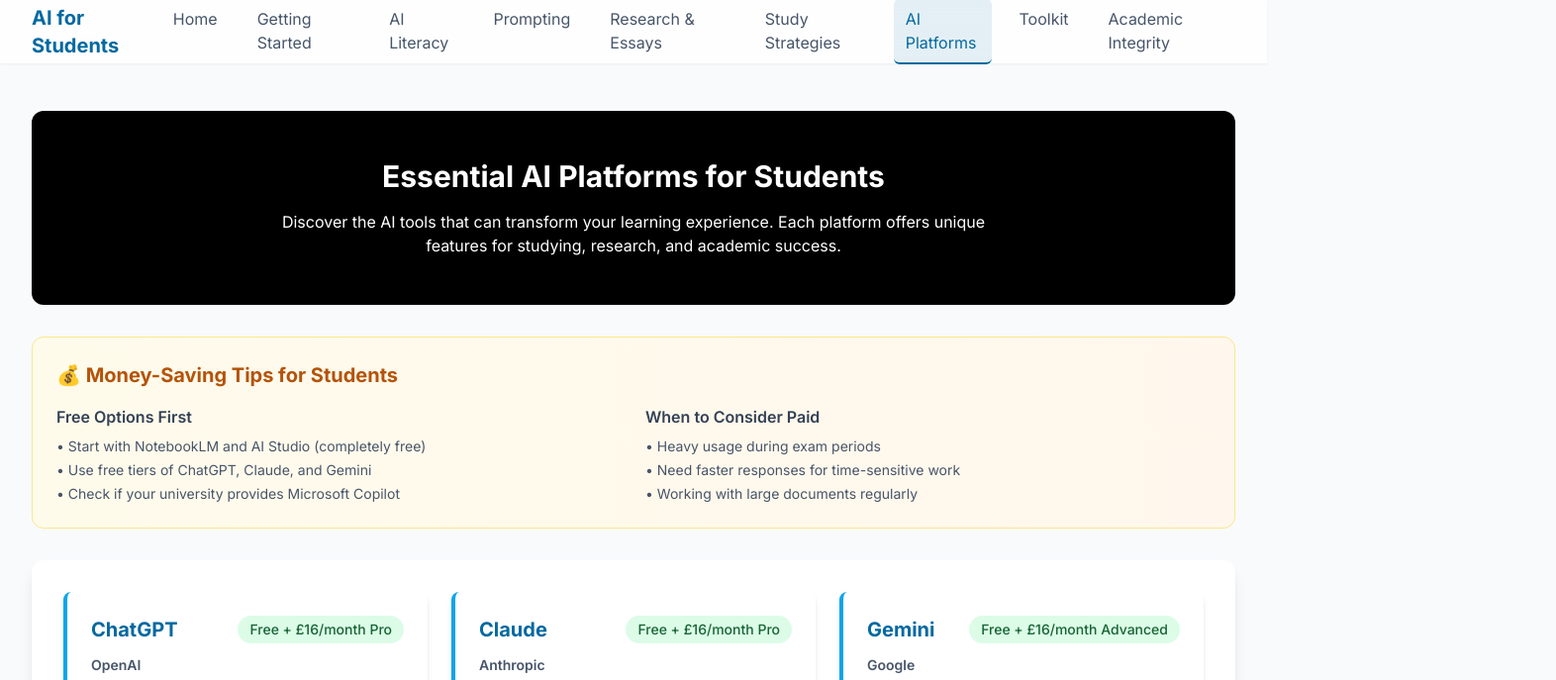
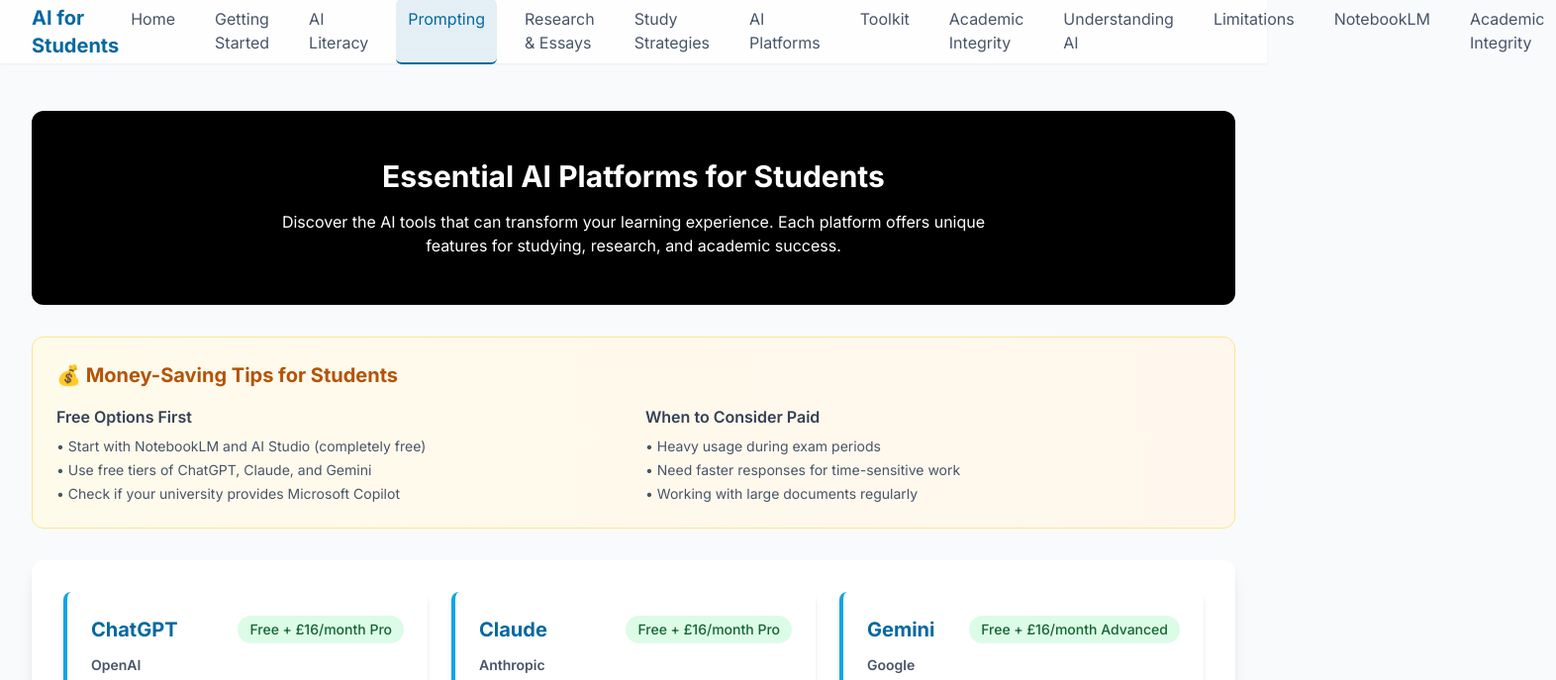
Before and after one commit to Tony-Myers/AI-for-students, a plain HTML site: page ai-platforms.html in a window 1280 px wide. Shown: the top 687 px of the page at 99% size, 1572 px wide, since content can reach past the window. Drawn offline with nearby package versions, Linux system fonts and the light colour scheme.

Commit message:
Update ai-platforms.html

```diff
--- a/ai-platforms.html
+++ b/ai-platforms.html
@@ -28,11 +28,15 @@
       <a href="index.html" class="nav-link text-slate-600 px-3 py-2 rounded-md">Home</a>
       <a href="getting-started.html" class="nav-link text-slate-600 px-3 py-2 rounded-md">Getting Started</a>
       <a href="ai-literacy.html" class="nav-link text-slate-600 px-3 py-2 rounded-md">AI Literacy</a>
-            <a href="prompting.html" class="nav-link text-slate-600 px-3 py-2 rounded-md">Prompting</a>
+      <a href="prompting.html" class="nav-link text-slate-600 px-3 py-2 rounded-md active">Prompting</a>
       <a href="research.html" class="nav-link text-slate-600 px-3 py-2 rounded-md">Research & Essays</a>
       <a href="study-strategies.html" class="nav-link text-slate-600 px-3 py-2 rounded-md">Study Strategies</a>
-            <a href="ai-platforms.html" class="nav-link text-slate-600 px-3 py-2 rounded-md active">AI Platforms</a>
+      <a href="ai-platforms.html" class="nav-link text-slate-600 px-3 py-2 rounded-md">AI Platforms</a>
       <a href="toolkit.html" class="nav-link text-slate-600 px-3 py-2 rounded-md">Toolkit</a>
+      <a href="academic-integrity.html" class="nav-link text-slate-600 px-3 py-2 rounded-md">Academic Integrity</a>
+      <a href="understanding-ai.html" class="nav-link text-slate-600 px-3 py-2 rounded-md">Understanding AI</a>
+      <a href="limitations.html" class="nav-link text-slate-600 px-3 py-2 rounded-md">Limitations</a>
+      <a href="notebooklm-tutorial.html" class="nav-link text-slate-600 px-3 py-2 rounded-md">NotebookLM</a>
       <a href="academic-integrity.html" class="nav-link text-slate-600 px-3 py-2 rounded-md">Academic Integrity</a>
         </div>
         <button id="mobile-menu-button" class="md:hidden p-2 text-slate-500 hover:text-sky-700">
```
Lines whose indentation alone changed are shown as unchanged.
